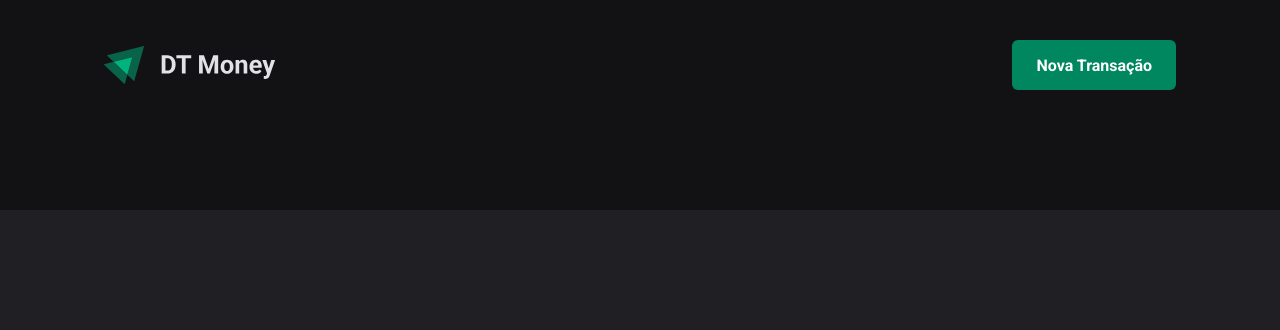
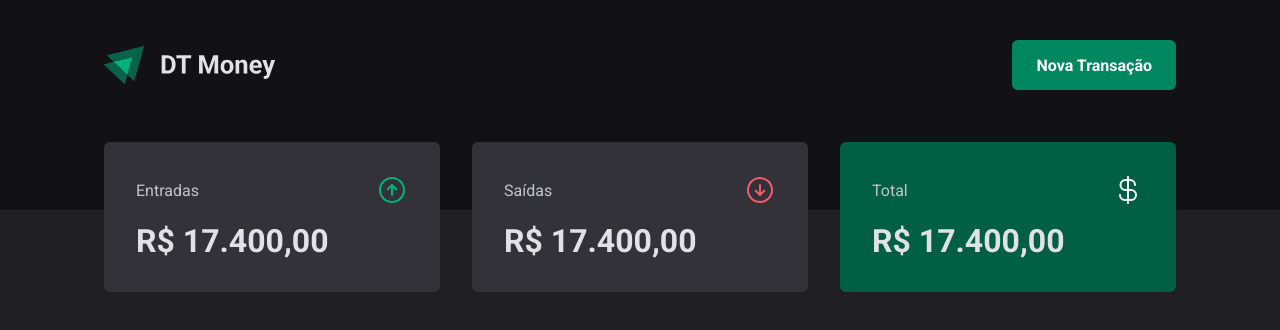
Before and after one commit to joaohenrik03/dt-money, a React (Vite) app: page / in a window 1280 px wide. Shown: the top 330 px of the page. Built offline with nearby package versions, Linux system fonts and the light colour scheme.

Commit message:
Sumarry component added in Transactions page.

```diff
--- a/src/pages/Transactions/index.tsx
+++ b/src/pages/Transactions/index.tsx
@@ -1,9 +1,11 @@
 import { Header } from "../../components/Header";
+import { Summary } from "../../components/Summary";
 
 export function Transactions() {
   return (
     <>
       <Header />
+      <Summary />
     </>
   )
 }
```
